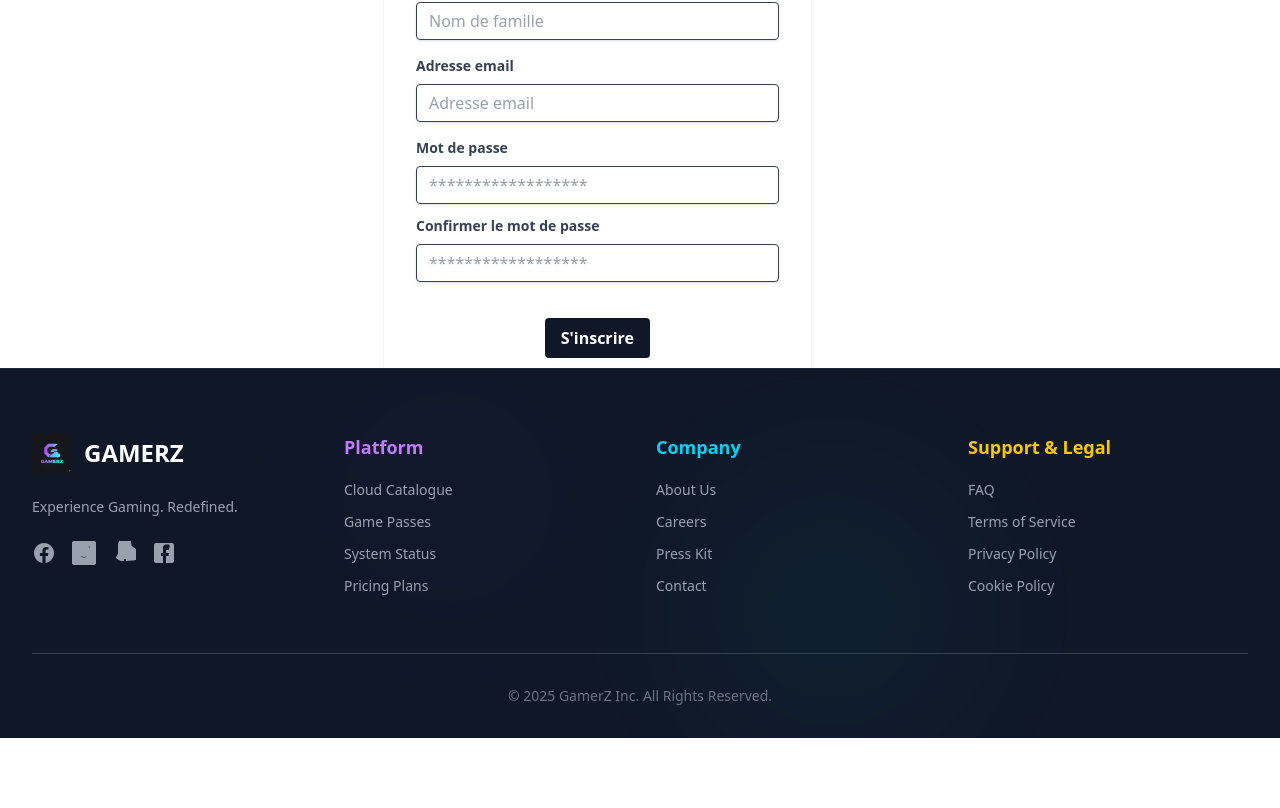
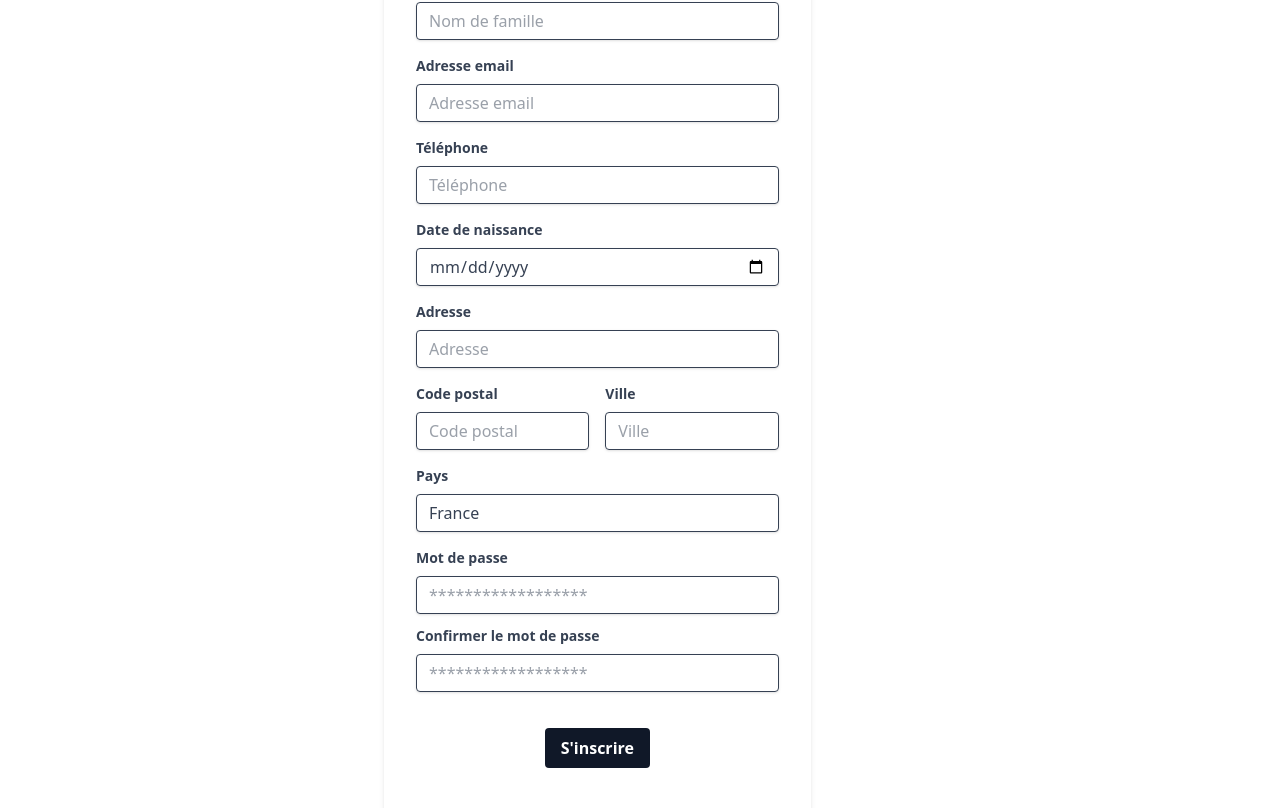
Before and after one commit to ERP-CNAM/gamers, an Angular app: page /register in a window 1280 px wide. Shown: the part 512-1320 px from the top of the page. Before the commit the page ends 1250 px from the top, so only its background shows below. Built offline with nearby package versions, Linux system fonts and the light colour scheme.

Commit message:
Feat(Register) : Connect to API

```diff
--- a/src/app/registerpage/registerpage.html
+++ b/src/app/registerpage/registerpage.html
@@ -1,4 +1,4 @@
-<div class="h-screen p-20">
+<div class="p-20">
   <h1 class="text-xl">S'inscrire</h1>
   <div class="flex justify-center">
     <app-registerform></app-registerform>
--- a/src/components/registerform/registerform.html
+++ b/src/components/registerform/registerform.html
@@ -1,6 +1,6 @@
 <form
   (ngSubmit)="onSubmit()"
-  class="bg-white shadow-md rounded px-8 pt-6 pb-8 mb-4 w-lg max-w-10/12"
+  class="bg-white shadow-md rounded px-8 pt-6 pb-16 mb-4 w-lg max-w-10/12"
 >
   <div class="flex justify-center p-8">
     <img src="/logo.png" alt="logo" class="w-32" />
@@ -39,6 +39,77 @@
       type="text"
       placeholder="Adresse email"
     />
+  </div>
+  <div class="mb-4">
+    <label class="block text-gray-700 text-sm font-bold mb-2" for="phone"> Téléphone </label>
+    <input
+      class="shadow appearance-none border rounded w-full py-2 px-3 text-gray-700 leading-tight focus:outline-none focus:shadow-outline"
+      id="phone"
+      name="phone"
+      [(ngModel)]="phone"
+      type="tel"
+      placeholder="Téléphone"
+    />
+  </div>
+  <div class="mb-4">
+    <label class="block text-gray-700 text-sm font-bold mb-2" for="dateOfBirth">
+      Date de naissance
+    </label>
+    <input
+      class="shadow appearance-none border rounded w-full py-2 px-3 text-gray-700 leading-tight focus:outline-none focus:shadow-outline"
+      id="dateOfBirth"
+      name="dateOfBirth"
+      [(ngModel)]="dateOfBirth"
+      type="date"
+    />
+  </div>
+  <div class="mb-4">
+    <label class="block text-gray-700 text-sm font-bold mb-2" for="address"> Adresse </label>
+    <input
+      class="shadow appearance-none border rounded w-full py-2 px-3 text-gray-700 leading-tight focus:outline-none focus:shadow-outline"
+      id="address"
+      name="address"
+      [(ngModel)]="address"
+      type="text"
+      placeholder="Adresse"
+    />
+  </div>
+  <div class="flex gap-4 mb-4">
+    <div class="w-1/2">
+      <label class="block text-gray-700 text-sm font-bold mb-2" for="postalCode">
+        Code postal
+      </label>
+      <input
+        class="shadow appearance-none border rounded w-full py-2 px-3 text-gray-700 leading-tight focus:outline-none focus:shadow-outline"
+        id="postalCode"
+        name="postalCode"
+        [(ngModel)]="postalCode"
+        type="text"
+        placeholder="Code postal"
+      />
+    </div>
+    <div class="w-1/2">
+      <label class="block text-gray-700 text-sm font-bold mb-2" for="city"> Ville </label>
+      <input
+        class="shadow appearance-none border rounded w-full py-2 px-3 text-gray-700 leading-tight focus:outline-none focus:shadow-outline"
+        id="city"
+        name="city"
+        [(ngModel)]="city"
+        type="text"
+        placeholder="Ville"
+      />
+    </div>
+  </div>
+  <div class="mb-4">
+    <label class="block text-gray-700 text-sm font-bold mb-2" for="country"> Pays </label>
+    <select
+      class="shadow appearance-none border rounded w-full py-2 px-3 text-gray-700 leading-tight focus:outline-none focus:shadow-outline bg-white"
+      id="country"
+      name="country"
+      [(ngModel)]="country"
+    >
+      <option *ngFor="let c of countries" [value]="c.code">{{ c.name }}</option>
+    </select>
   </div>
   <!-- <div class="mb-4">
     <label class="block text-gray-700 text-sm font-bold mb-2" for="username">
--- a/src/components/registerform/registerform.ts
+++ b/src/components/registerform/registerform.ts
@@ -1,11 +1,12 @@
 import { Component, inject } from '@angular/core';
+import { CommonModule } from '@angular/common';
 import { Router } from '@angular/router';
 import { FormsModule } from '@angular/forms';
 import { AuthService } from '../../services/auth.service';
 
 @Component({
   selector: 'app-registerform',
-  imports: [FormsModule],
+  imports: [FormsModule, CommonModule],
   templateUrl: './registerform.html',
   styleUrl: './registerform.css',
 })
@@ -13,12 +14,18 @@ export class Registerform {
   private authService = inject(AuthService);
   private router = inject(Router);
 
-  // username = '';
   email = '';
   password = '';
   confirmedpassword = '';
   firstName = '';
   lastName = '';
+  phone = '';
+  dateOfBirth = '';
+  address = '';
+  city = '';
+  postalCode = '';
+  country = 'FR';
+  countries = [{ code: 'FR', name: 'France' }];
 
   onSubmit() {
     if (this.password !== this.confirmedpassword) {
@@ -26,7 +33,20 @@ export class Registerform {
       return;
     }
 
-    this.authService.register(this.email, this.password, this.firstName, this.lastName).subscribe({
+    this.authService
+      .register(
+        this.email,
+        this.password,
+        this.firstName,
+        this.lastName,
+        this.phone,
+        this.address,
+        this.city,
+        this.postalCode,
+        this.country,
+        this.dateOfBirth,
+      )
+      .subscribe({
         next: (success) => {
           if (success) {
             console.log('Inscription et connexion réussies');
--- a/src/services/auth-api.service.ts
+++ b/src/services/auth-api.service.ts
@@ -1,7 +1,7 @@
 import { computed, inject, Injectable, signal } from '@angular/core';
 import { AuthService, UserStatus } from './auth.service';
 import { HttpClient } from '@angular/common/http';
-import { map, Observable, tap, catchError, of } from 'rxjs';
+import { map, Observable, tap, catchError, of, switchMap } from 'rxjs';
 import { environment } from '../environments/environment';
 
 @Injectable()
@@ -54,17 +54,44 @@ export class AuthApiService extends AuthService {
     password: string,
     firstName: string,
     lastName: string,
+    phone: string,
+    address: string,
+    city: string,
+    postalCode: string,
+    country: string,
+    dateOfBirth: string,
   ): Observable<boolean> {
-    return this.http
-      .post<any>(`${environment.apiUrl}/register`, { email, password, firstName, lastName })
-      .pipe(
-        tap((user) => this.setSession(user)),
-        map((user) => !!user),
-        catchError((error) => {
-          console.error("Erreur d'inscription API:", error);
-          return of(false);
-        }),
-      );
+    const body = {
+      clientName: environment.clientName,
+      clientVersion: environment.clientVersion,
+      serviceName: 'back',
+      path: '/users',
+      debug: false,
+      payload: {
+        firstName,
+        lastName,
+        email,
+        password,
+        phone,
+        address,
+        city,
+        postalCode,
+        country,
+        dateOfBirth,
+      },
+    };
+    return this.http.post<any>(`${environment.apiUrl}`, body).pipe(
+      switchMap((response) => {
+        if (response.success) {
+          return this.login(email, password);
+        }
+        return of(false);
+      }),
+      catchError((error) => {
+        console.error("Erreur d'inscription API:", error);
+        return of(false);
+      }),
+    );
   }
 
   private setSession(user: any): void {
```
Also changed, not shown: src/services/auth-mock.service.ts (+9 -3 lines), src/services/auth.service.ts (+7 -1 lines). Lines whose indentation alone changed are shown as unchanged.
